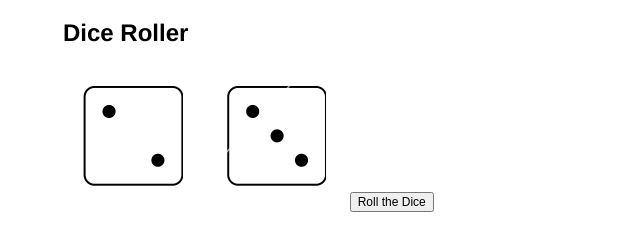
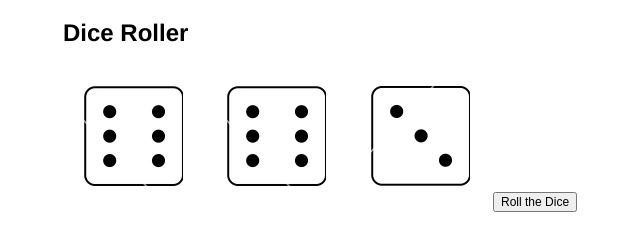
Before and after one commit to albrechs/JSR-classwork, a plain HTML site: page Week3-Class5/w3c5-starter-code/dice/index.html in a window 1280 px wide. Both pictures are taken after a click on the button "Roll the Dice". Shown: the whole page, without its empty margins (97-737 px from the left). Drawn offline with Linux system fonts and the light colour scheme.

Commit message:
solved the dice problem + added a third die

```diff
--- a/Week3-Class5/w3c5-starter-code/dice/index.html
+++ b/Week3-Class5/w3c5-starter-code/dice/index.html
@@ -26,6 +26,7 @@
       <section id="content">
         <span class="dice dice-2" id="first-die"></span>
         <span class="dice dice-3" id="second-die"></span>
+        <span class="dice dice-1" id="third-die"></span>
         <input id="roll-dice" type="button" value="Roll the Dice">
       </section>
     </div><!-- #container -->
--- a/Week3-Class5/w3c5-starter-code/dice/js/app.js
+++ b/Week3-Class5/w3c5-starter-code/dice/js/app.js
@@ -15,3 +15,15 @@ Creating a page where every time the user hits the "Roll Dice" button, the scree
 3) Check to see if the Dice Roll has been hit, if it has run the diceRoll function.
 
 */
+
+function diceRoll() {
+	var random1 = Math.floor((Math.random() * 6) + 1);
+	var random2 = Math.floor((Math.random() * 6) + 1);
+	var random3 = Math.floor((Math.random() * 6) + 1);
+
+	document.getElementById('first-die').className = 'dice dice-' + random1;
+	document.getElementById('second-die').className = 'dice dice-' + random2;
+	document.getElementById('third-die').className = 'dice dice-' + random3;
+}
+
+document.getElementById('roll-dice').onclick = diceRoll;
```
